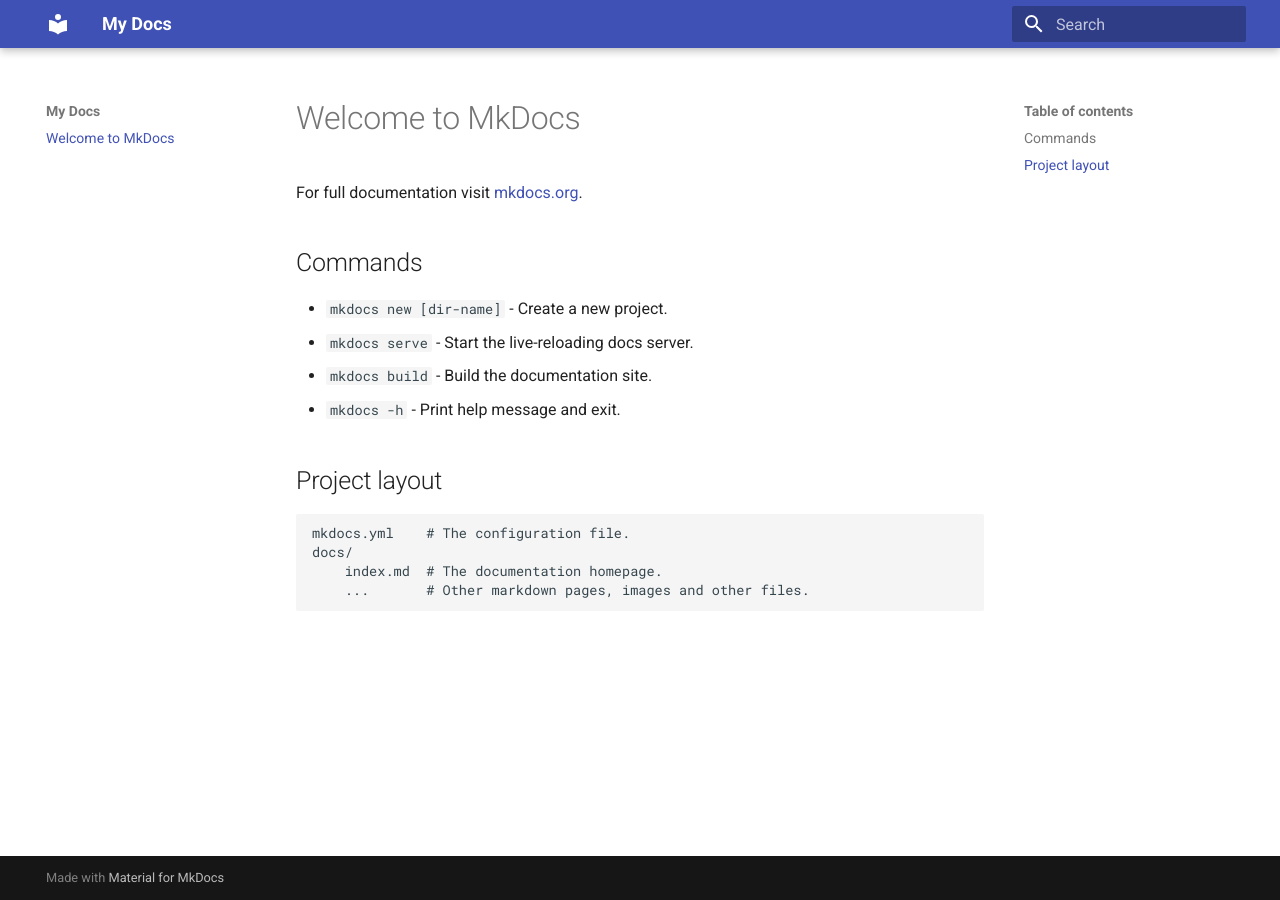
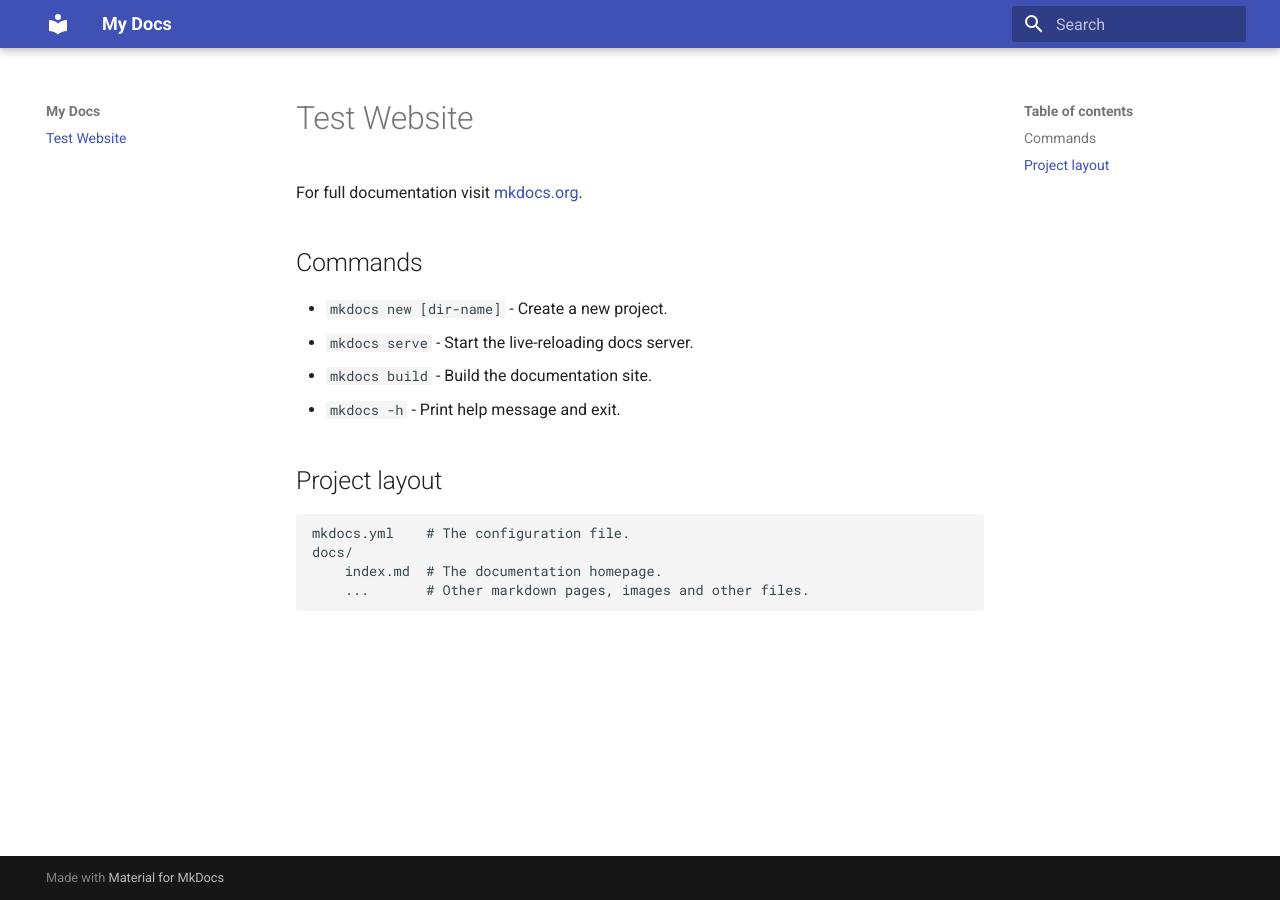
Before and after one commit to debrajBhattacharjee/ecriGithubWebsiteCourse, an MkDocs documentation site: the page built from docs/index.md, in a window 1280 px wide. Built offline with MkDocs 1.6.1 and Material for MkDocs 9.7.7, drawn with Linux system fonts in a browser that asks for light colours.

Commit message:
Update title from 'Welcome to MkDocs' to 'Test Website'

```diff
--- a/docs/index.md
+++ b/docs/index.md
@@ -1,4 +1,4 @@
-# Welcome to MkDocs
+# Test Website
 
 For full documentation visit [mkdocs.org](https://www.mkdocs.org).
 
```
